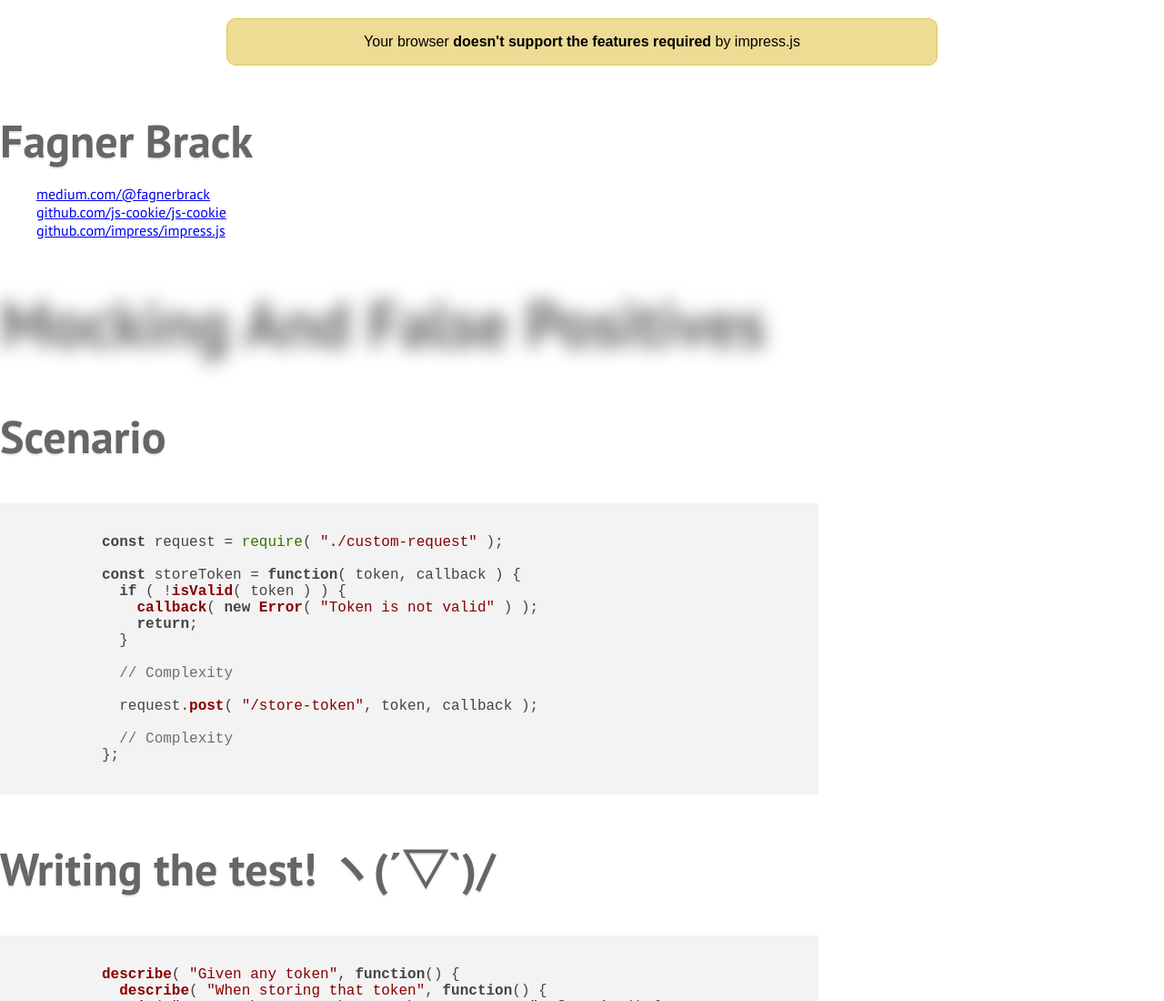
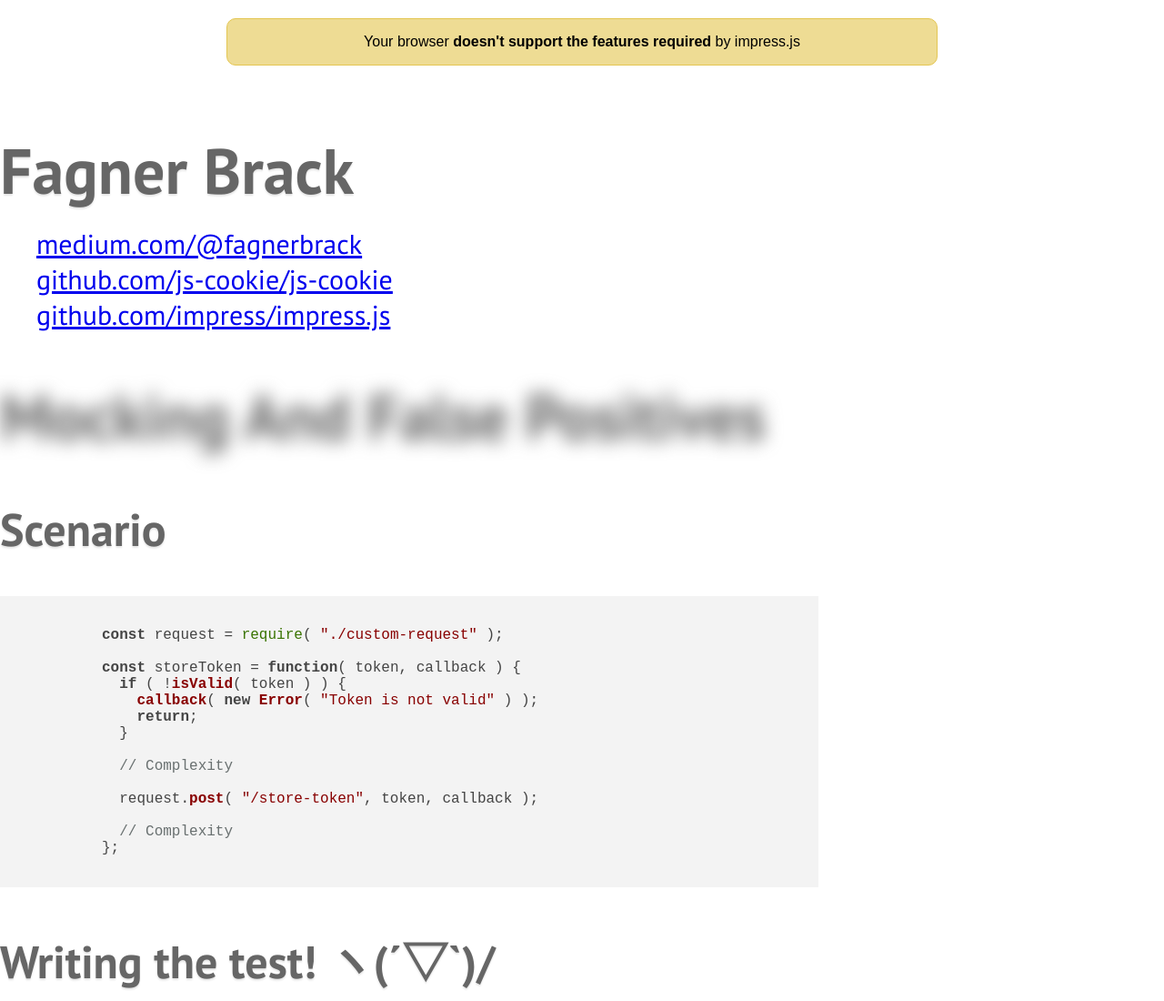
Before and after one commit to FagnerMartinsBrack/talk-mocking-and-false-positives, a plain HTML site: page presentation/index.html in a window 1280 px wide. Shown: the top 1100 px of the page at 91% size. Drawn offline with nearby package versions, Linux system fonts and the light colour scheme; a script that the page names is missing; files whose address does not match are found by name.

Commit message:
Increase the size of the links for viewers that are far

```diff
--- a/presentation/index.html
+++ b/presentation/index.html
@@ -24,20 +24,20 @@
       <div
         class="step step-width-medium my-name"
         data-x="-300"
-        data-y="-2000"
+        data-y="-2300"
         data-scale="10"
       >
-        <h3 class="secondary-header no-margin-bottom">
+        <h3 class="primary-header no-margin-bottom">
           Fagner Brack
         </h3>
         <ul class="personal-projects">
-          <li class="like-a-link">
+          <li class="like-a-link big-link">
             medium.com/@fagnerbrack
           </li>
-          <li class="like-a-link">
+          <li class="like-a-link big-link">
            github.com/js-cookie/js-cookie
           </li>
-          <li class="like-a-link">
+          <li class="like-a-link big-link">
             github.com/impress/impress.js
           </li>
         </ul>
@@ -48,7 +48,7 @@
         data-y="0"
         data-scale="10"
       >
-        <h1 class="main-header post-blur">Mocking And False Positives</h1>
+        <h1 class="primary-header post-blur">Mocking And False Positives</h1>
       </div>
       <div
         class="step step-width-medium"
--- a/presentation/static/css/headers.css
+++ b/presentation/static/css/headers.css
@@ -1,4 +1,4 @@
-.main-header {
+.primary-header {
   font-size: 70px;
   color: rgb(102, 102, 102);
   text-shadow: 0 2px 2px rgba(0, 0, 0, .1);
--- a/presentation/static/css/index.css
+++ b/presentation/static/css/index.css
@@ -5,6 +5,10 @@
 
 .no-margin-bottom {
   margin-bottom: 0;
+}
+
+.big-link {
+  font-size: 30px;
 }
 
 .my-name {
```
